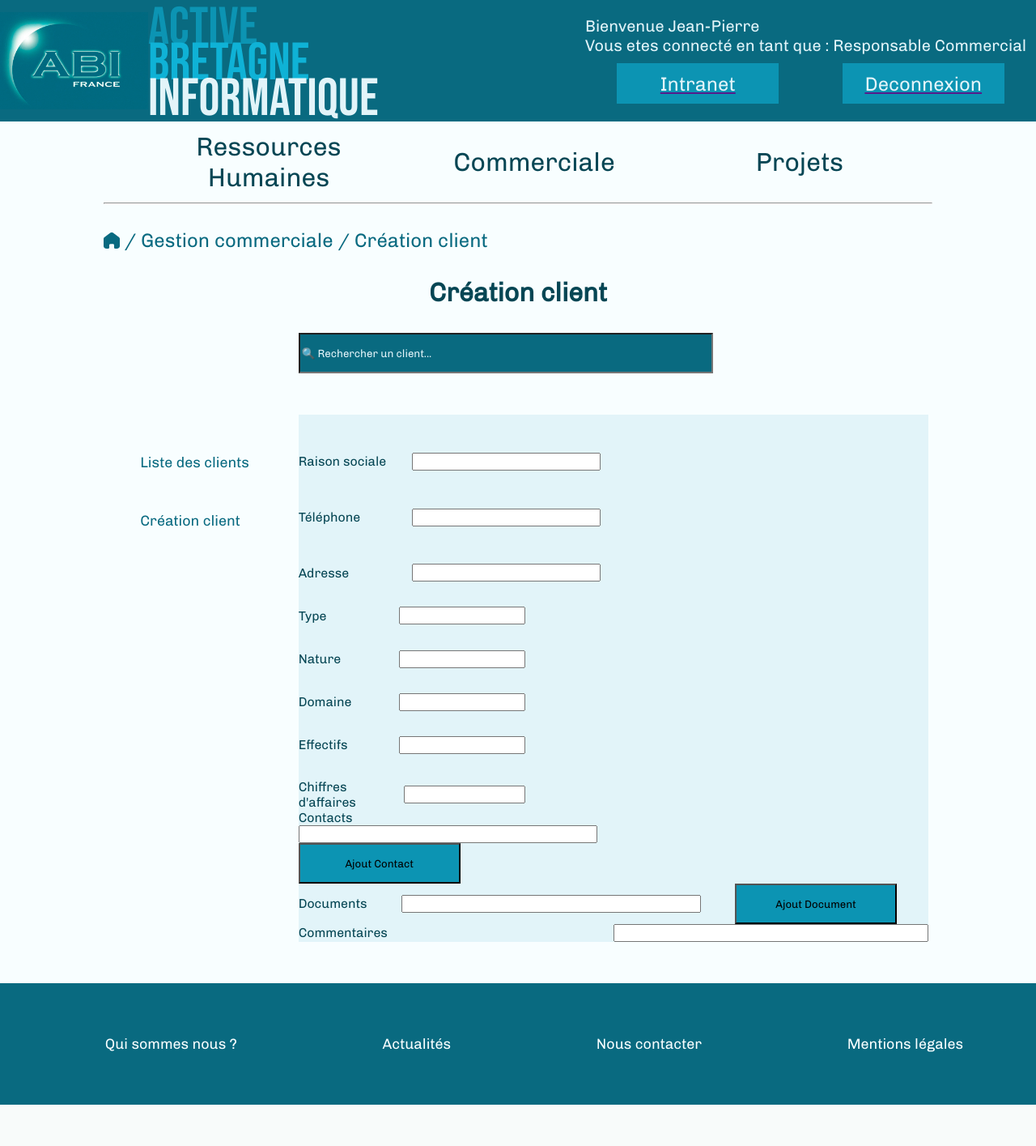
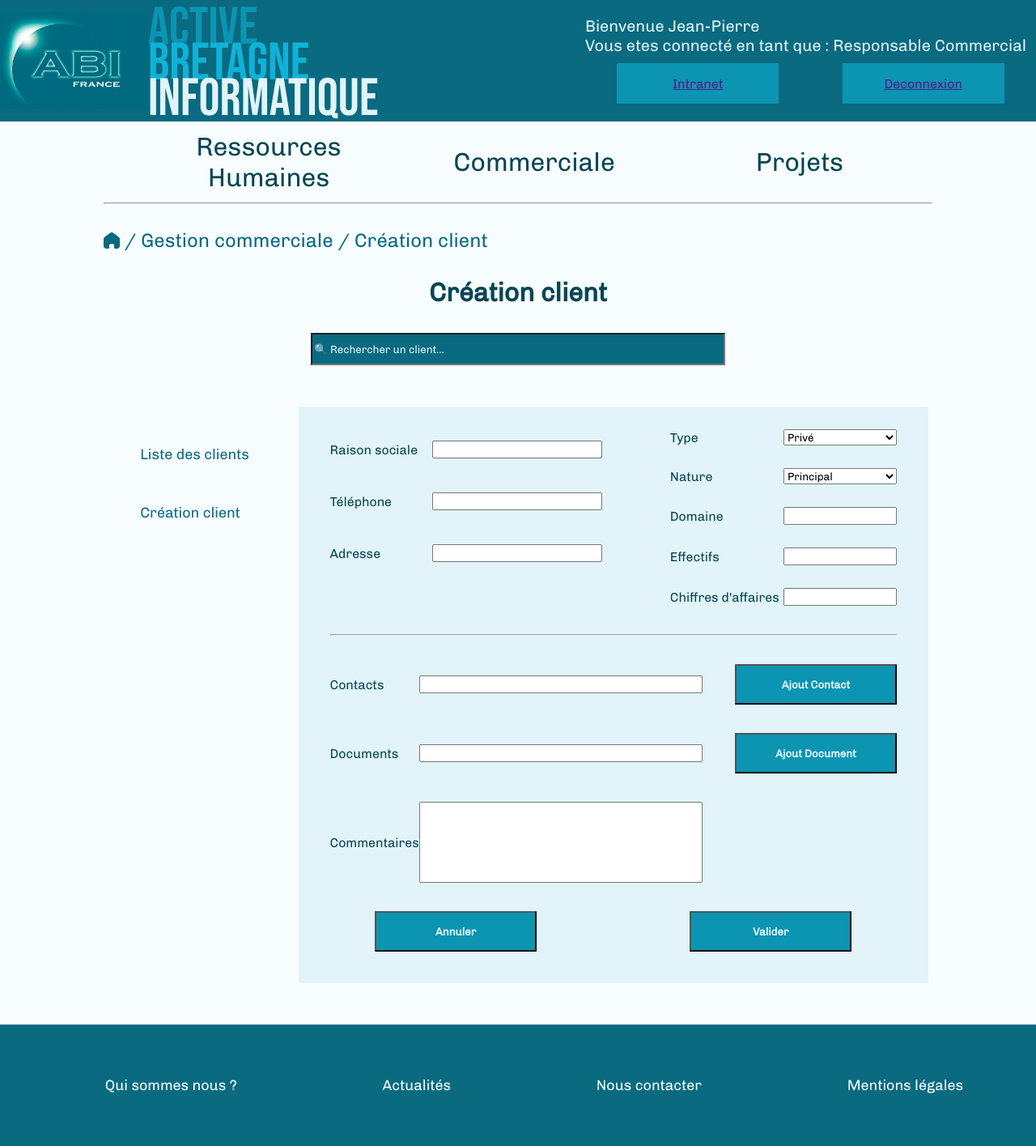
Before and after one commit to AlexRovere/Mission2, a PHP site: page /creationClient.php in a window 1280 px wide. Shown: the whole page at 81% size. Before the commit the page ends 1364 px from the top, so only its background shows below. Run offline with PHP 8.4, Linux system fonts and the light colour scheme.

Commit message:
creationClient

```diff
--- a/commercial.css
+++ b/commercial.css
@@ -1,29 +1,23 @@
 
 
-/*commercial*/
+/*commercialutilisateur*/
 
 .searchForm {
     display: flex;
    justify-content: center;
    width: 100%;
-   height: 50px;
+   height: 40px;
    margin-bottom: 5%;
-   justify-content: left;
 }
 .searchInput {
     width: 50%;
     height:100%;
     background-color: #096A80;
     color: #E2F4F9;
-    margin-left: 23.5%;
 }
 
 input::placeholder {
     color: #E2F4F9;
-}
-
-.searchButton {
-    background-color: #096A80;
 }
 
 .container {
@@ -82,7 +76,7 @@ input::placeholder {
 }
 
 
-.tableauClient th {
+.tableauClient th, td {
     vertical-align: middle;
     border: solid;
 }
@@ -90,16 +84,3 @@ input::placeholder {
 .titreTableauClient {
     font-size: large;
 }
-
-.tableauClientButton {
-    background-color: #096A80;
-    color: #E2F4F9;
-    width: 100%;
-    letter-spacing: 0.3em ;
-}
-
-/*liste client*/
-
-.tableauClient td {
-    border: 1px solid;
-}
--- a/creationClient.css
+++ /dev/null
@@ -1,56 +0,0 @@
-.interfaceCreationClient {
-    background-color: #E2F4F9;
-    width: 76%;
-}
-
-#formCreationClient {
-    height: 100%;
-}
-
-#bloc1Creationclient {
-    display:flex;
-    flex-direction: column;
-    width: 60%;
-}
-
-#bloc2Creationclient {
-    display:flex;
-    flex-direction: column;
-    width: 40%;
-}
-
-#bloc3CreationClient {
-    display:flex;
-    flex-direction: column;
-    width: 95%;
-
-}
-
-.pFormCreationClient {
-    display: flex;
-    justify-content: space-between;
-    margin-top: 10%;
-    align-items: center;
-}
-
-.pFormCreationClientBloc3 {
-    display: flex;
-    justify-content: space-between;
-    align-items: center;
-}
-
-
-.formInputCreationClientBloc1 {
-    width: 50%;
-    margin-right: 20%;
-}
-
-.formInputCreationClientBloc2 {
-    width: 50%;
-    margin-right: 10%;
-}
-
-.formInputCreationClientBloc3 {
-    width: 50%;
-
-}
--- a/creationClient.php
+++ b/creationClient.php
@@ -4,7 +4,6 @@
     <meta charset="UTF-8">
     <link rel="stylesheet" href="main.css">
     <link rel="stylesheet" href="commercial.css">
-    <link rel="stylesheet" href="creationClient.css">
     <title>Document</title>
 </head>
 <body>
@@ -31,6 +30,7 @@
 
         <form id="formCreationClient" method="post" action="">
 
+            <div id="containerCreationClientBlocTop">
 
                 <div id="bloc1Creationclient">
 
@@ -53,11 +53,18 @@
 
                     <p class="pFormCreationClient">
                         <label>Type</label>
-                    <input class="formInputCreationClientBloc2" type="text" name="type">
+                        <select class="formInputCreationClientBloc2" name ="type" id="type">
+                            <option value="prive">Privé</option>
+                            <option value="public">Public</option>
+                        </select>
                     </p>
                     <p class="pFormCreationClient">
                         <label>Nature</label>
-                    <input class="formInputCreationClientBloc2" type="text" name="nature">
+                        <select class="formInputCreationClientBloc2" name ="nature" id="nature">
+                            <option value="principal">Principal</option>
+                            <option value="secondaire">Secondaire</option>
+                            <option value="ancienne">Ancienne</option>
+                        </select>
                     </p>
                     <p class="pFormCreationClient">
                         <label>Domaine</label>
@@ -74,34 +81,38 @@
 
                 </div>
 
+            </div>
+
+            <hr class="hrIndex">
+
             <div id="bloc3CreationClient">
 
                 <p class="pFormCreationClientBloc3">
-                    <div>
-                    <label>Contacts</label>
-                    </div>
+                    <label class="labelCreationClientBottom">Contacts</label>
                     <input class="formInputCreationClientBloc3" type="text" name="contacts">
-                    <input class="headerButton" type="submit" value="Ajout Contact">
+                    <input class="buttonCreationClient" type="submit" value="Ajout Contact">
                 </p>
                 <p class="pFormCreationClientBloc3">
-                    <label>Documents</label>
+                    <label class="labelCreationClientBottom">Documents</label>
                     <input class="formInputCreationClientBloc3" type="text" name="documents">
-                    <input class="headerButton" type="submit" value="Ajout Document">
+                    <input class="buttonCreationClient" type="submit" value="Ajout Document">
                 </p>
-                <!-- <p class="pFormCreationClient">
-                    <label>Commentaires</label>
-                    <input class="formInputCreationClientBloc3" type="text" name="commentaires">
-                </p>   -->
+
+                <p class="pFormCreationClientBloc3">
+                    <label class="labelCreationClientBottom">Commentaires</label>
+                    <textarea id="textAreaCreationClientCommentaires" type="textarea" name="commentaires"></textarea>
+                     <span id="formCreationClientFakeButton"><span>
+                </p>
 
             </div>
 
-            <p class="pFormCreationClientBloc3">
-                    <label>Commentaires</label>
-                    <input class="formInputCreationClientBloc3" type="text" name="commentaires">
-            </p>
 
         </form>
 
+        <div class="flexCreationClient">
+        <input class="buttonCreationClient" type="submit" value="Annuler">
+        <input class="buttonCreationClient" type="submit" value="Valider">
+        </div>
     </div>
 </div>
 
--- a/main.css
+++ b/main.css
@@ -121,7 +121,7 @@ header {
     justify-content: center;
     align-items: center;
 }
-.HeaderTextButton {
+.headerTextButton {
     font-size: 1.5em;
     color: #E2F4F9;
     text-decoration:none;
@@ -490,3 +490,102 @@ background-color: #096A80;
 .developpements {
     color: #064654;
 }
+
+
+/* PAGE CREATION CLIENT */
+
+.interfaceCreationClient {
+    background-color: #E2F4F9;
+    width: 76%;
+}
+
+#formCreationClient {
+    margin-left: 5%;
+    margin-right: 5%;
+}
+
+/* BLOC 1 (Raison social, tel, adresse) */
+
+#bloc1Creationclient {
+    display:flex;
+    flex-direction: column;
+    width: 60%;
+}
+
+.pFormCreationClient {
+    display: flex;
+    justify-content: space-between;
+    margin-top: 10%;
+    align-items: center;
+}
+
+.formInputCreationClientBloc1 {
+    width: 50%;
+    margin-right: 20%;
+}
+
+#containerCreationClientBlocTop {
+    display: flex;
+}
+
+/* BLOC 2 (Type, nature, etc..) */
+#bloc2Creationclient {
+    display:flex;
+    flex-direction: column;
+    width: 40%;
+}
+
+.formInputCreationClientBloc2 {
+    width: 50%;
+}
+
+/* BLOC 3 (Contact, docments) */
+#bloc3CreationClient {
+    display:flex;
+    flex-direction: column;
+    justify-content: space-around;
+}
+
+.pFormCreationClientBloc3 {
+    display: flex;
+    justify-content: space-between;
+    align-items: center;
+    margin-bottom:5%;
+}
+
+.formInputCreationClientBloc3 {
+    width: 50%;
+}
+
+#textAreaCreationClientCommentaires {
+    width: 50%;
+    height: 100px;
+    resize: none;
+}
+
+.labelCreationClientBottom {
+    width: 10%;
+}
+
+#formCreationClientFakeButton {
+    width: 200px;
+    height: 50px;
+}
+
+.flexCreationClient {
+    display: flex;
+    justify-content: space-around;
+    margin-bottom: 5%;
+
+}
+
+.buttonCreationClient {
+    width: 200px;
+    height: 50px;
+    background: #0C94B3;
+    display: flex;
+    justify-content: center;
+    align-items: center;
+    color: #E2F4F9;
+    font-weight: bold;
+}
```
Lines whose indentation alone changed are shown as unchanged.
